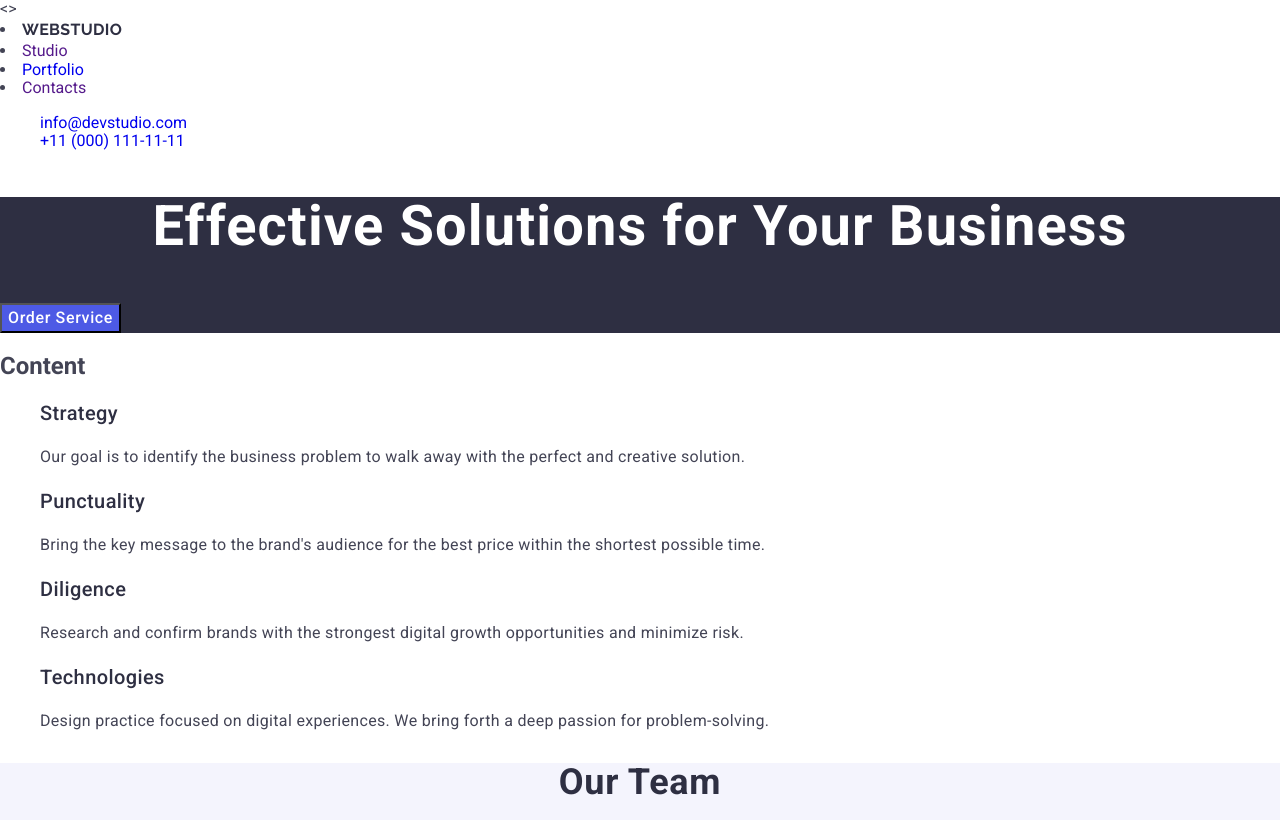
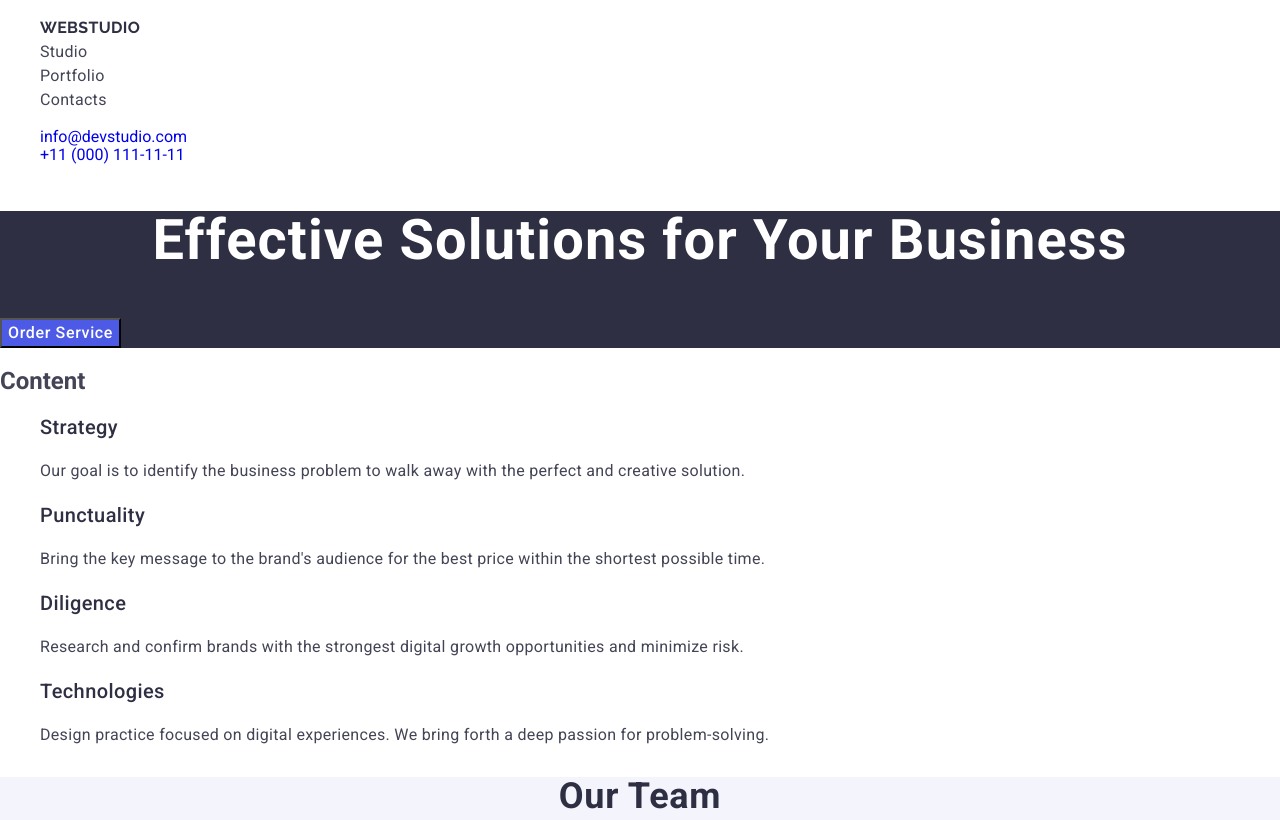
Before and after one commit to Stan1758/goit-markup-hw-02, a plain HTML site: page index.html in a window 1280 px wide. Shown: the top 820 px of the page. Drawn offline with nearby package versions, Linux system fonts and the light colour scheme.

Commit message:
work in header

```diff
--- a/css/styles.css
+++ b/css/styles.css
@@ -54,6 +54,15 @@ ul {
   color: #404bbf;
 }
 .nav-link {
+  line-height: 1.5;
+  letter-spacing: 0.02em;
+  color: #434455;
+}
+.nav-link:hover {
+  color: #404bbf;
+}
+.nav-link:focus {
+  color: #404bbf;
 }
 
 address {
--- a/index.html
+++ b/index.html
@@ -23,15 +23,15 @@
   <body>
     <header>
       <nav>
-        <>
+        <ul>
           <li>
-            <a href="./index.html" class="logo"
+            <a href="./index.html" class="logo" class="nav-link"
               >Web<span class="span-logo-header">Studio</span></a
             >
           </li>
-            <li><a href="" class="nav-link">Studio</a></li>
-            <li><a href="#portfolio" class="nav-link">Portfolio</a></li>
-            <li><a href="" class="nav-link">Contacts</a></li>
+          <li><a href="" class="nav-link">Studio</a></li>
+          <li><a href="#portfolio" class="nav-link">Portfolio</a></li>
+          <li><a href="" class="nav-link">Contacts</a></li>
         </ul>
       </nav>
       <address>
```
